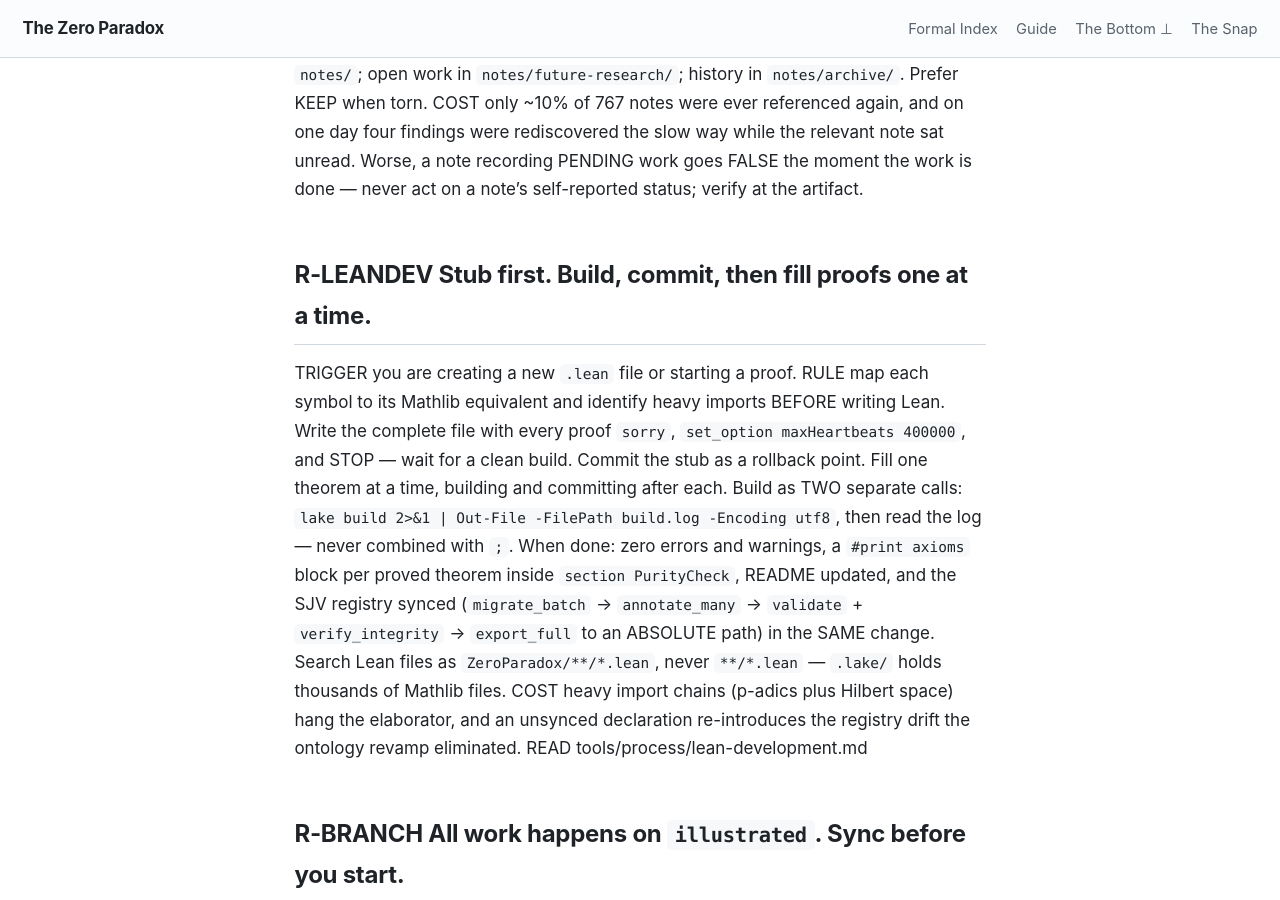
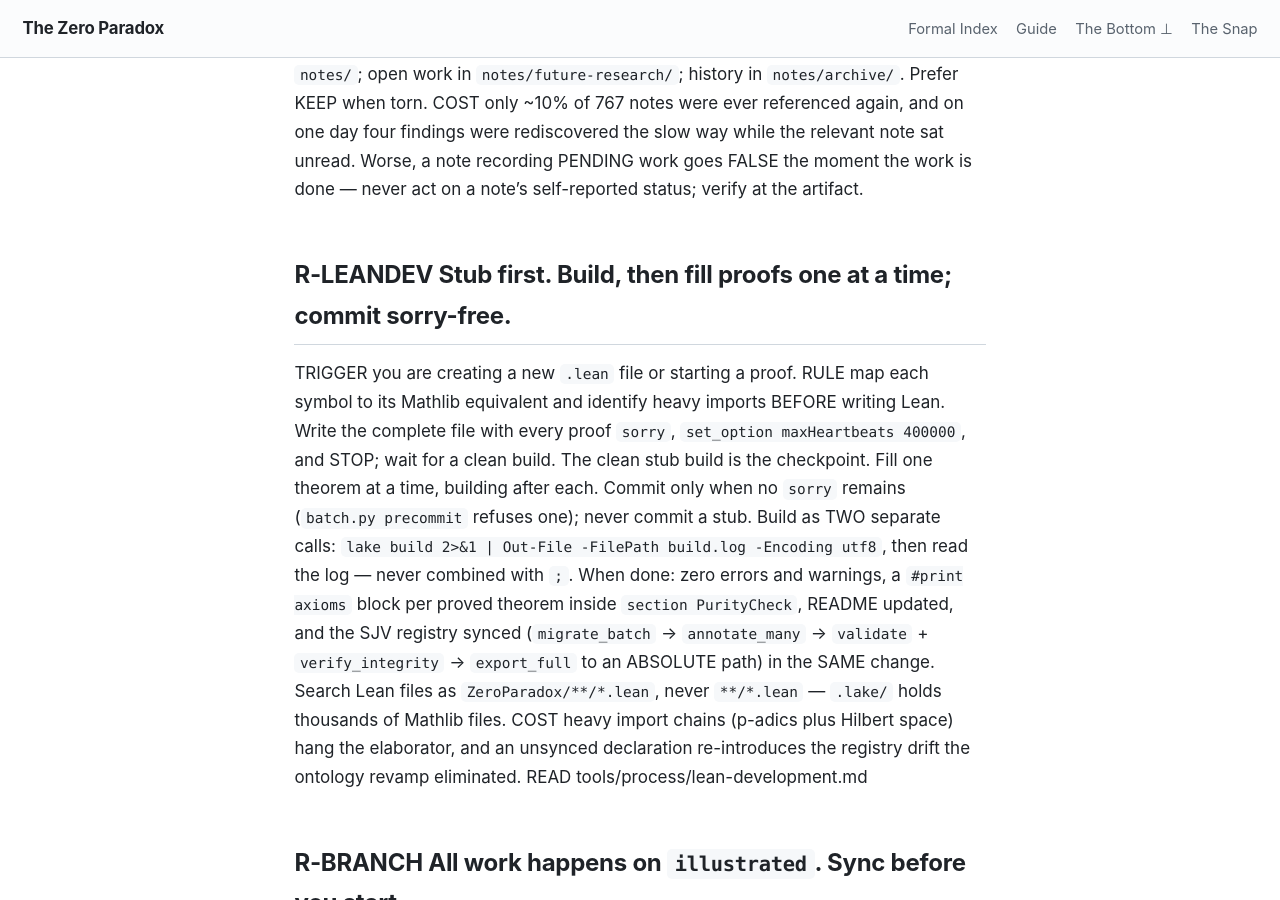
Before and after one commit to timbrigham/ZeroParadox, a Jekyll site: the page built from CLAUDE.md, in a window 1280 px wide and 900 px high, scrolled down 27857 px. Built offline with Jekyll 4.4.1, drawn with Linux system fonts in a browser that asks for light colours; our own code applies the rules of GitHub Pages for plain Markdown files.

Commit message:
R-LEANDEV: start with sorry, never commit while one remains
Tim, 2026-10-17: "There's no problem with starting with a sorry. I just don't know why you're trying to
commit while it's still in that state.. I think that's the problem". R-LEANDEV and lean-development.md
steps 4-5 told authors to commit the sorry stub and to commit after each fill, which precommit refuses
("build contains a sorry"). The clean stub build is now the checkpoint; commit only once sorry-free.
Closes DEFECTS LEANDEV-STUB-VS-PRECOMMIT-1.

Co-Authored-By: Claude Opus 5.5 (1M context) <noreply@anthropic.com>
Claude-Session: https://claude.ai/code/session_01DYrKY8CR8AeESMvjGVQtzA

```diff
--- a/CLAUDE.md
+++ b/CLAUDE.md
@@ -824,12 +824,13 @@ COST     only ~10% of 767 notes were ever referenced again, and on one day four
          self-reported status; verify at the artifact.
 
 
-## R-LEANDEV  Stub first. Build, commit, then fill proofs one at a time.
+## R-LEANDEV  Stub first. Build, then fill proofs one at a time; commit sorry-free.
 TRIGGER  you are creating a new `.lean` file or starting a proof.
 RULE     map each symbol to its Mathlib equivalent and identify heavy imports BEFORE writing
          Lean. Write the complete file with every proof `sorry`, `set_option maxHeartbeats
-         400000`, and STOP — wait for a clean build. Commit the stub as a rollback point. Fill
-         one theorem at a time, building and committing after each. Build as TWO separate
+         400000`, and STOP; wait for a clean build. The clean stub build is the checkpoint. Fill
+         one theorem at a time, building after each. Commit only when no `sorry` remains
+         (`batch.py precommit` refuses one); never commit a stub. Build as TWO separate
          calls: `lake build 2>&1 | Out-File -FilePath build.log -Encoding utf8`, then read the
          log — never combined with `;`. When done: zero errors and warnings, a `#print axioms`
          block per proved theorem inside `section PurityCheck`, README updated, and the SJV
```
Also changed, not shown: tools/process/lean-development.md (+2 -2 lines).
